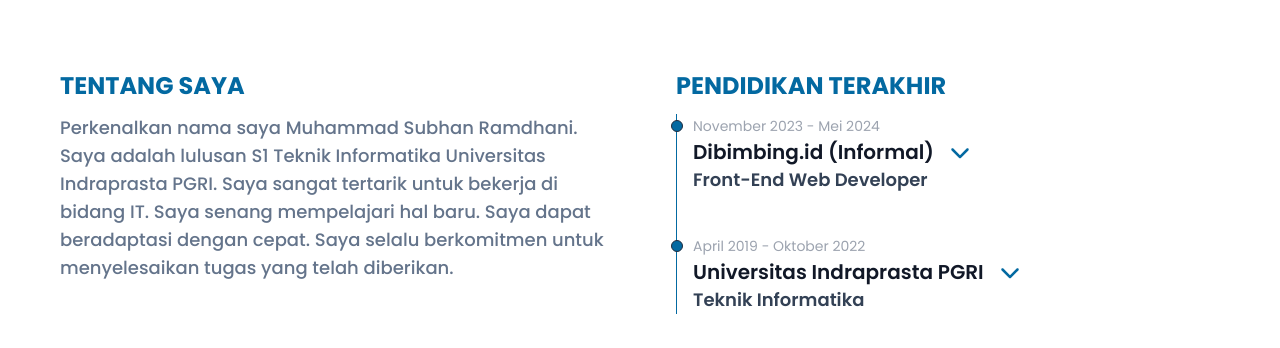
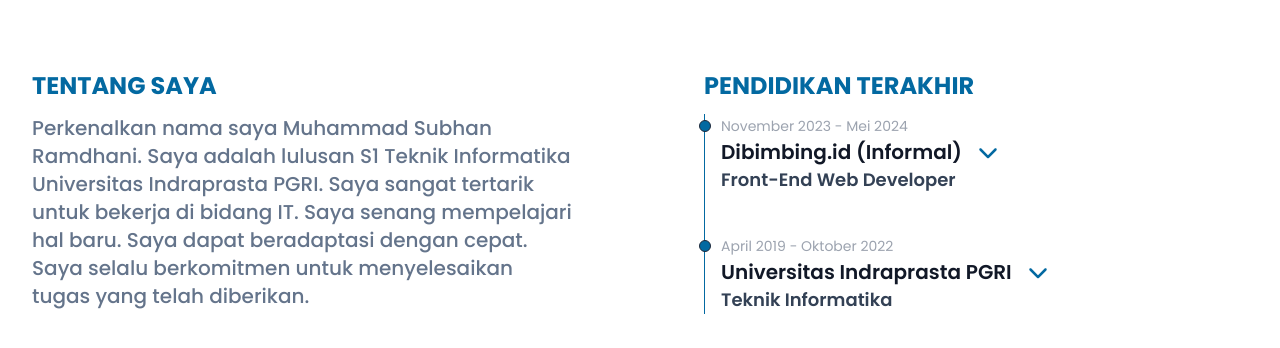
Before and after one commit to danimisme/portfolio, a React (Vite) app: page / in a window 1280 px wide. Shown: the part 756-1104 px from the top of the page. Built offline with nearby package versions, Linux system fonts and the light colour scheme.

Commit message:
change font size

```diff
--- a/src/components/fragments/AboutSection.jsx
+++ b/src/components/fragments/AboutSection.jsx
@@ -4,12 +4,12 @@ export default function AboutSection() {
   return (
     <section id="about" className="py-36">
       <div className="container">
-        <div className="flex flex-wrap justify-center md:gap-10">
+        <div className="flex flex-wrap justify-between md:gap-10">
           <div className="w-full px-4 mb-10  max-w-xl ">
             <h4 className="text-primary font-bold text-xl md:text-2xl uppercase mb-3">
               Tentang Saya
             </h4>
-            <p className="text-base font-medium text-secondary md:text-lg">
+            <p className="text-base font-medium text-secondary md:text-xl">
               Perkenalkan nama saya Muhammad Subhan Ramdhani. Saya adalah
               lulusan S1 Teknik Informatika Universitas Indraprasta PGRI. Saya
               sangat tertarik untuk bekerja di bidang IT. Saya senang
```
